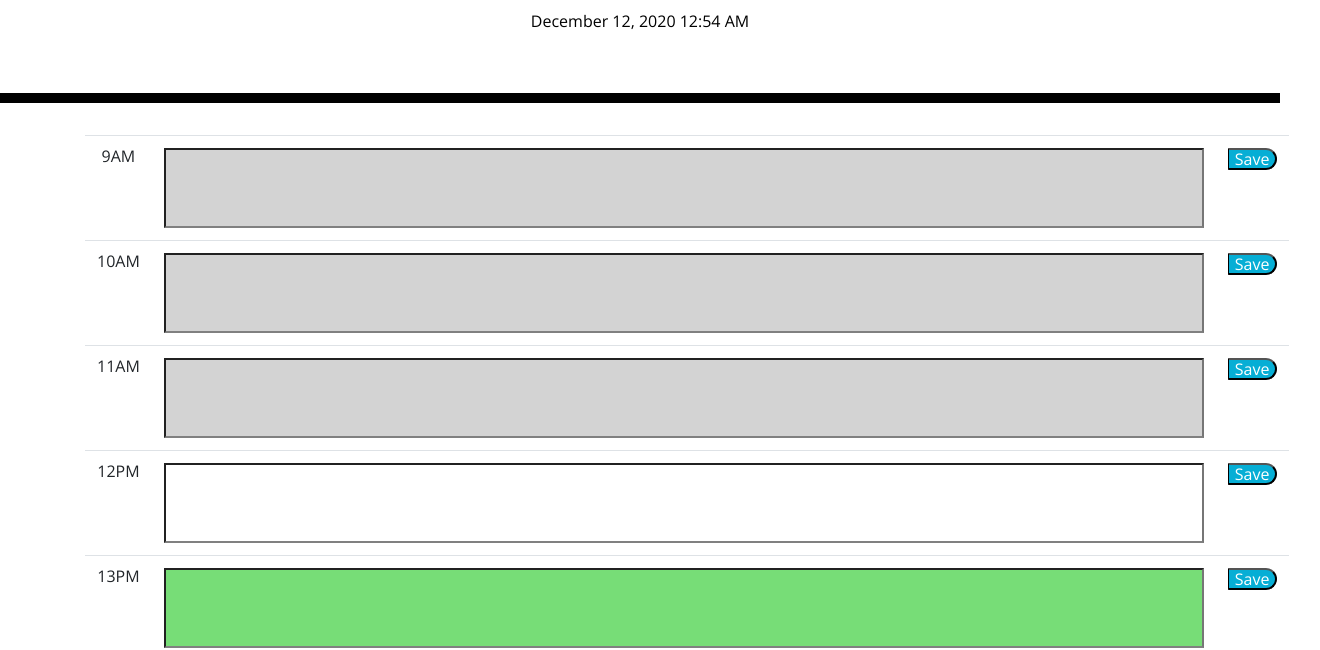
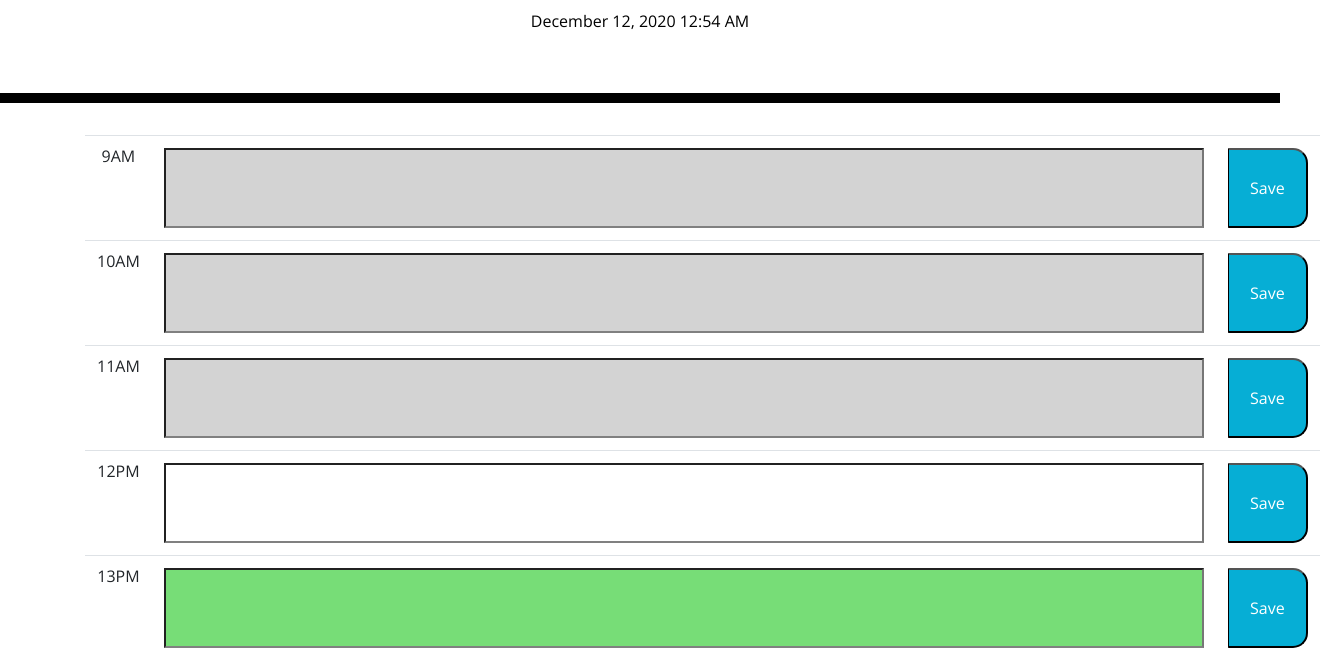
Before and after one commit to rhowe20/Weekly-Planner-Using-API, a plain HTML site: page index.html in a window 1280 px wide. Shown: the part 181-831 px from the top of the page, 1320 px wide, since content can reach past the window. Drawn offline with nearby package versions, Linux system fonts and the light colour scheme.

Commit message:
edit readme

```diff
--- a/style.css
+++ b/style.css
@@ -59,6 +59,8 @@ textarea{
 
 .saveBtn {
   border-left: 1px solid black;
+  height: 10vh;
+  width: 10vh;
   border-top-right-radius: 15px;
   border-bottom-right-radius: 15px;
   background-color: #06AED5;
```
Also changed, not shown: index.html (+2 -0 lines), 1 other file.
